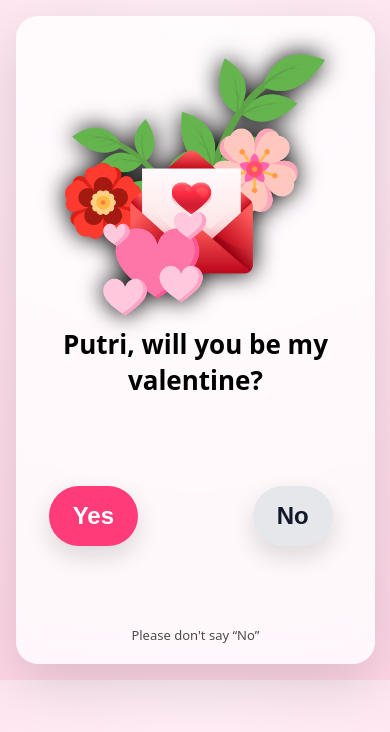
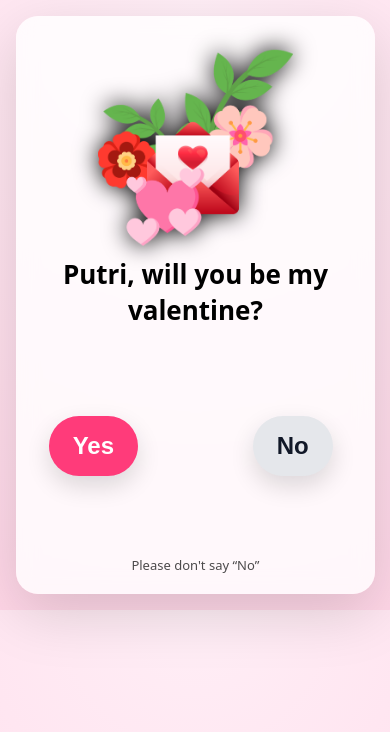
Before and after one commit to Felix-Bergmann/Felix-Bergmann.github.io, a plain HTML site: page index.html in a window 390 px wide. Drawn offline with nearby package versions, Linux system fonts and the light colour scheme.

Commit message:
Decrease art.width on phone

```diff
--- a/index.html
+++ b/index.html
@@ -50,7 +50,7 @@
     }
 
     .art {
-      width: min(260px, 80vw);
+      width: min(260px, 50vw);
       margin: 0 auto 10px;
       display: block;
       filter: drop-shadow(0 0 0.75rem black);
```
